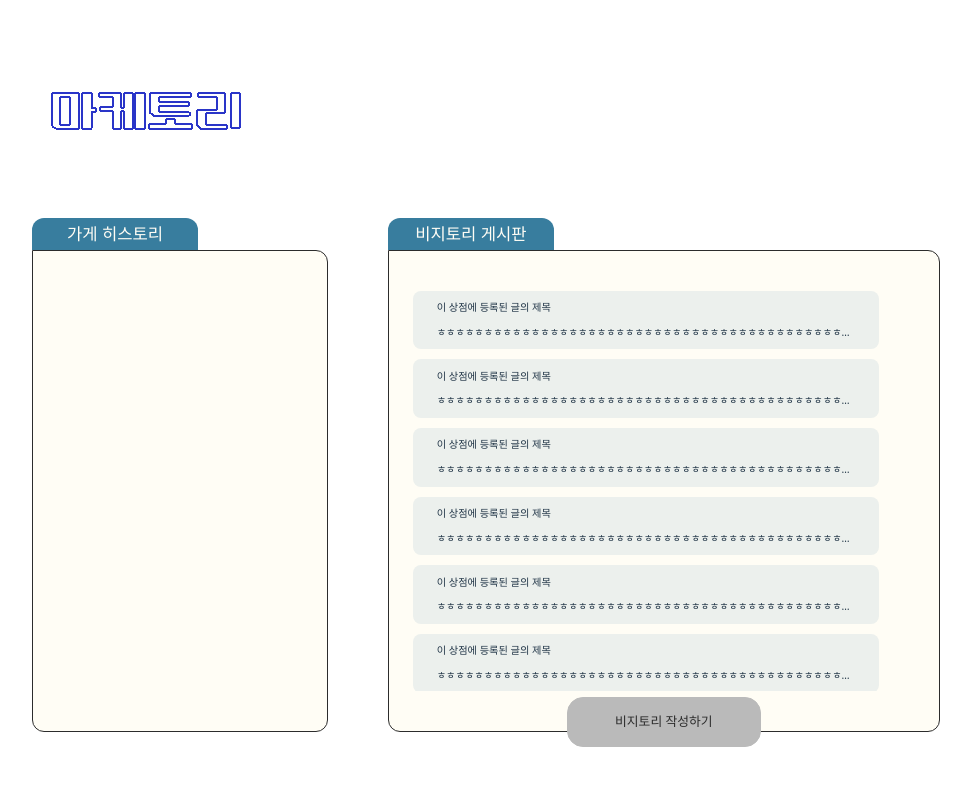
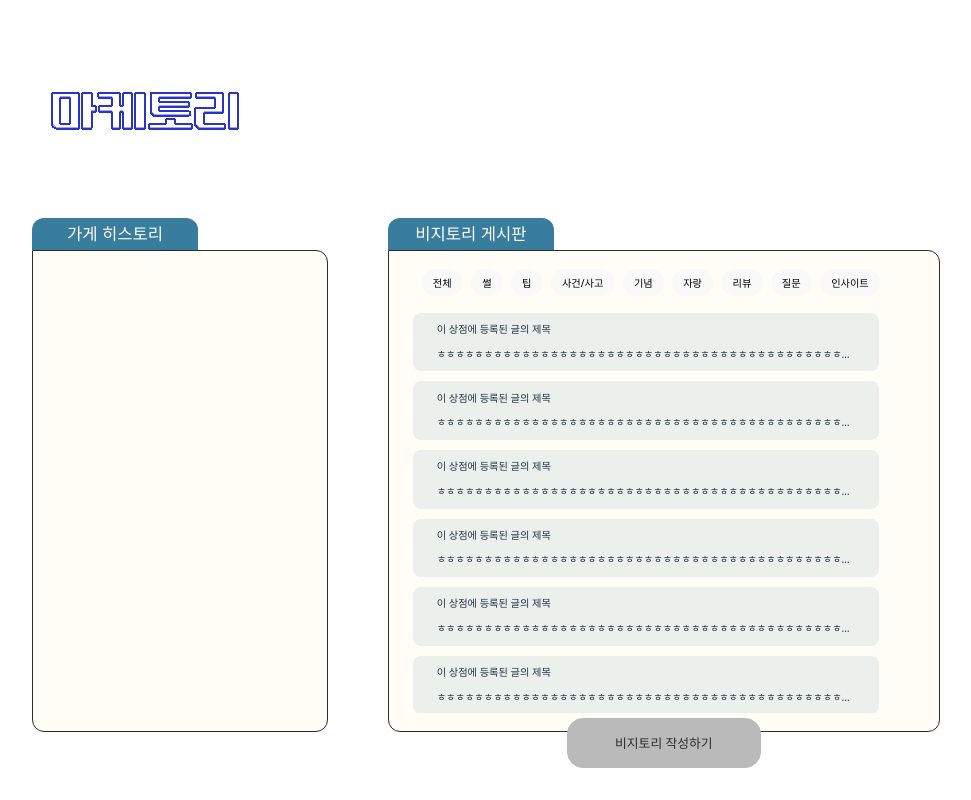
Before and after one commit to LikeLionHGU/Shichimi_Front, a React (Vite) app: page /store in a window 1280 px wide. Shown: the whole page, without its empty margins (70-1041 px from the left). Built offline with nearby package versions, Linux system fonts and the light colour scheme; the HTML template or start-up script is replaced by a standard one.

Commit message:
style: Logo image edit

```diff
--- a/src/components/Details_Visit_Board.jsx
+++ b/src/components/Details_Visit_Board.jsx
@@ -38,20 +38,60 @@ const BottomBoard = styled.div`
   height: 60vh;
 `;
 
+/* TMI 게시판 CARD 전체 Box */
 const ThisTmi = styled.div`
   display: flex;
-
   width: 43vw;
   height: 50vh;
-  margin: 10% 2% 0 5%;
+  margin: 0 2% 0 5%;
+`;
+
+/* 카테고리 설정 - 근데 아직 색상 선정 XXXX!!!  */
+
+const TMICATEGORY = ["전체","썰", "팁", "사건/사고", "기념", "자랑", "리뷰", "질문", "인사이트"];
+
+const CateChip_Container = styled.div`
+  display: flex;
+  flex-direction: row;
+  width: 40vw;
+  gap: 8px;
+  flex-wrap: wrap;
+  margin: 10% 0 3% 5%
+`;
+
+const CateChip = styled.button`
+  border-radius: 9999px;
+  padding: 1% 2%;
+  font-size: 0.8vw;
+
+  &:hover {
+    cursor: pointer;
+    background-color: ${themeColors.blue.color};
+    color: ${themeColors.white.color};
+    border: 1px solid ${themeColors.blue.color};
+  }
 `;
 
 
 function Detail_Visitory() {
+
+  const [category, setCategory] = useState("");
+
   return(
     <>
       <TopBoard>비지토리 게시판</TopBoard>
       <BottomBoard>
+        <CateChip_Container>
+            {TMICATEGORY.map((c) => (
+              <CateChip key={c}
+                data-active={category === c}
+                onClick={() => setCategory((prev)=> prev === c ? "" : c)}
+              >
+                {c}
+              </CateChip>
+            ))}
+        </CateChip_Container>
+
         <ThisTmi>
           <ScrollBar>
             {[...Array(10)].map((i) => (
@@ -59,6 +99,7 @@ function Detail_Visitory() {
           ))}
           </ScrollBar>
         </ThisTmi>
+
         <Detail_Tmi_Btn/>
       </BottomBoard>
     </>
```
Also changed, not shown: src/Layouts/Header.jsx (line endings or trailing spaces), src/assets/images/Group 141.svg.
